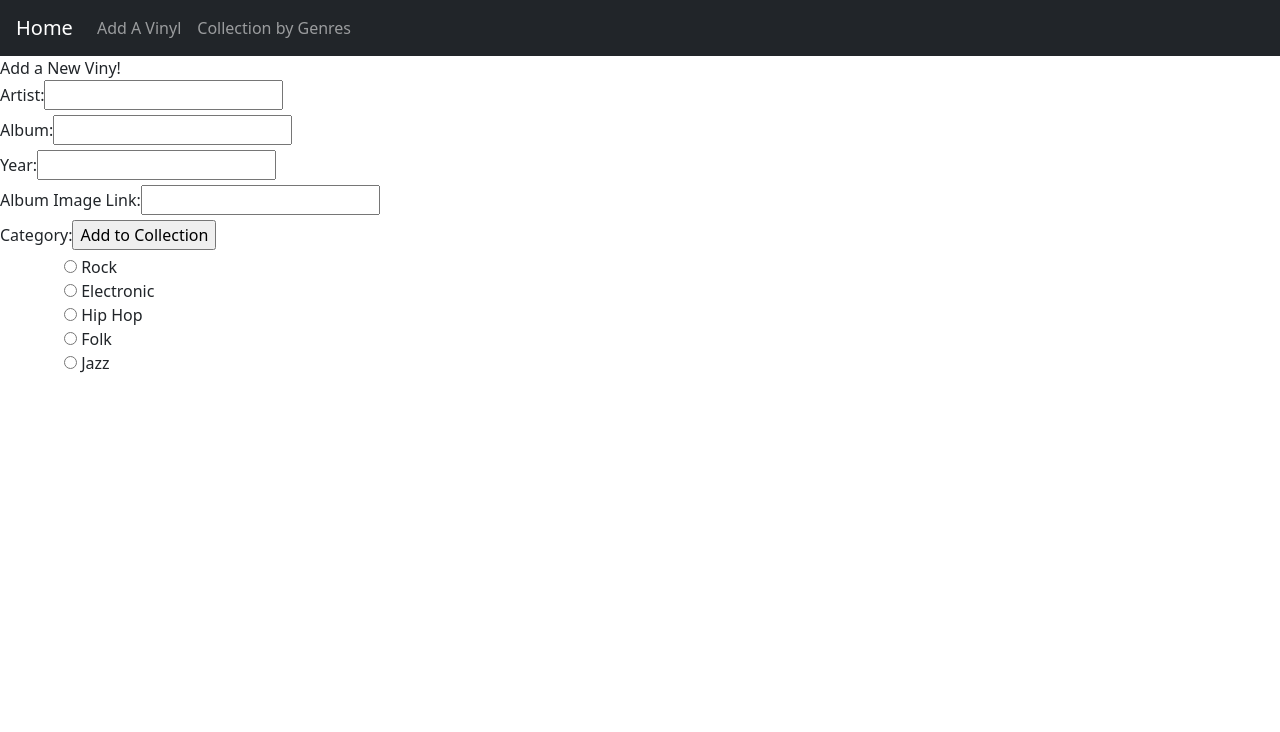
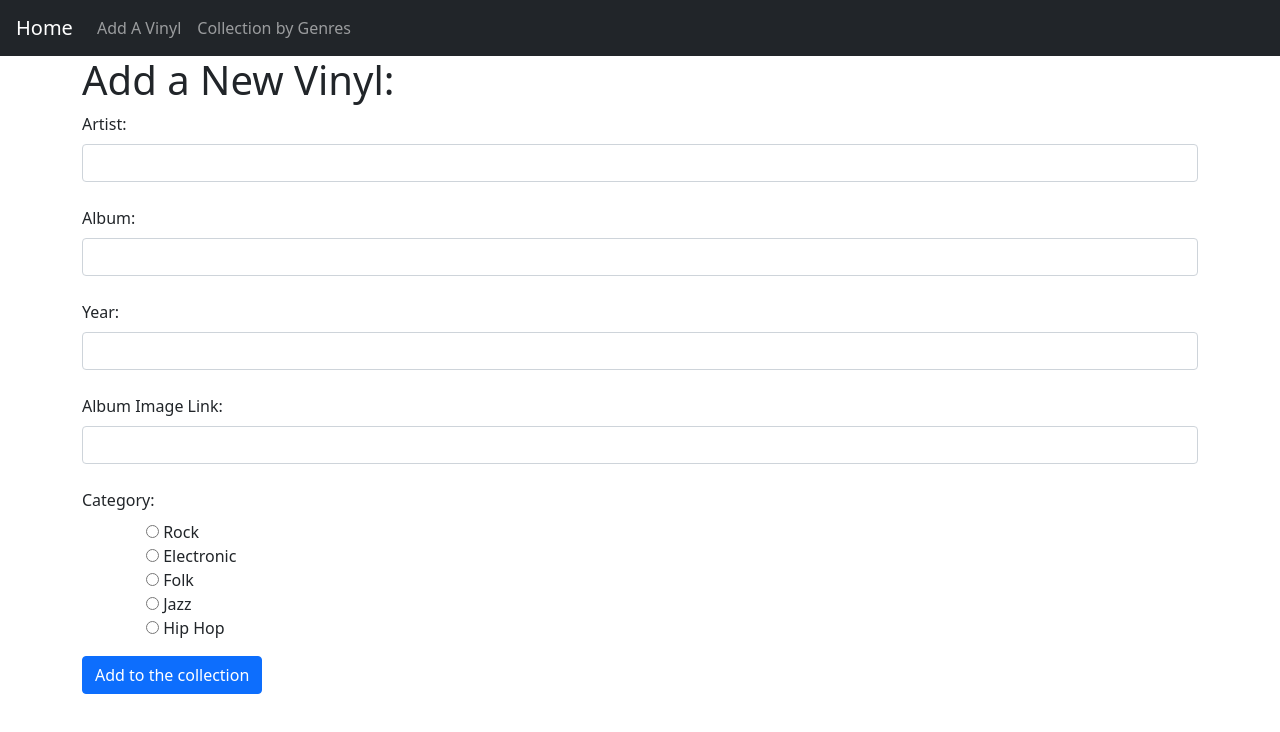
Before and after one commit to jlesly/vinyl_frontend, a React (Create React App) app: page /vinyls/new in a window 1280 px wide. Shown: the top 732 px of the page. Built offline with nearby package versions, Linux system fonts and the light colour scheme; no server answers.

Commit message:
fixed vinyl cards

```diff
--- a/src/App.js
+++ b/src/App.js
@@ -9,6 +9,7 @@ import Home from './components/Home';
 import { Switch, Route} from 'react-router-dom';
 import NavBar from './components/NavBar'
 import 'bootstrap/dist/css/bootstrap.min.css';
+
 
 class App extends React.Component {
   componentDidMount() {
@@ -24,6 +25,7 @@ class App extends React.Component {
           <Route exact path='/vinyls/new' component={ VinylFormContainer }/>
           <Route path='/categories' component={ CategoriesContainer }/>
         </Switch>
+
       </div>
     );
   }
--- a/src/components/Home.js
+++ b/src/components/Home.js
@@ -5,7 +5,8 @@ const Home = () => {
     return (
         <>
         <div className='home'>
-        <h1>Home</h1>
+        <h1>Welcome to Vinyl17!</h1>
+        <p>Check out the vinyl collection</p>
         </div>
         < CategoriesContainer />
         </>
--- a/src/components/Navbar.js
+++ b/src/components/Navbar.js
@@ -11,6 +11,7 @@ const NavBar = () => {
             <Nav.Link href="/vinyls/new">Add A Vinyl</Nav.Link>
             <Nav.Link href="/categories">Collection by Genres</Nav.Link>
 
+
             </Nav>
             </Navbar>
         )
--- a/src/components/Vinyls.js
+++ b/src/components/Vinyls.js
@@ -1,29 +1,33 @@
 import React from 'react';
 import { connect } from 'react-redux';
 import { Link } from 'react-router-dom'
-import { Card, Container, ListGroup, ListGroupItem } from 'react-bootstrap'
+import { Card, Container, Row, Col, ListGroup, ListGroupItem} from 'react-bootstrap'
 
 
 const Vinyls = ({ vinyls, category }) => {
     return (
         <div className='vinylsforcategory'>
             <h1>{category.name} Vinyls!</h1>
-            {vinyls.map(vinylCat=> <ul key={vinylCat.id}>
-                <br/>
+
             <Container fluid>
-                <Card style={{ width: '18rem'}}>
+            <Row xs={1} md={2} lg={4} xl={6} className='g-8'>
+                {vinyls.map(vinylCat=>
+                <Col key={vinylCat.id} className='d-flex'>
+                <Card border="dark" style={{ width: '18rem'}} className= 'text-center'>
                 <Link to={`/categories/$vinylCat.category_id}/vinyls/${vinylCat.id}`}></Link>
                 <Card.Img variant="top" src={vinylCat.image_url} alt={`Album cover for ${vinylCat.album}`}/>
                 <Card.Body>
                     <Card.Title>{vinylCat.artist}</Card.Title>
                 </Card.Body>
                 <ListGroup className="list-group-flush">
-                <ListGroupItem>{vinylCat.album}</ListGroupItem>
-                <ListGroupItem>{vinylCat.year}</ListGroupItem>
+                <ListGroupItem>Album: {vinylCat.album}</ListGroupItem>
+                <ListGroupItem>Released: {vinylCat.year}</ListGroupItem>
                 </ListGroup>
                 </Card>
+                </Col>)}
+            </Row>
             </Container>
-            </ul>)}
+
         </div>
     )
 }
--- a/src/containers/VinylFormContainer.js
+++ b/src/containers/VinylFormContainer.js
@@ -1,7 +1,8 @@
 import React from "react";
 import { connect } from "react-redux";
-import { addVinyl } from '../actions/vinylsActions'
-import { fetchCategories } from '../actions/categoriesActions'
+import { addVinyl } from '../actions/vinylsActions';
+import { fetchCategories } from '../actions/categoriesActions';
+import {Form, Button, Container} from 'react-bootstrap'
 
 class VinylFormContainer extends React.Component {
     state = {
@@ -15,6 +16,7 @@ class VinylFormContainer extends React.Component {
     handleSubmit = e => {
         e.preventDefault();
         this.props.addVinyl(this.state)
+
     }
 
     handleChange = e => {
@@ -25,42 +27,38 @@ class VinylFormContainer extends React.Component {
     }
 
     render() {
-        {console.log(this.state)}
         return(
-            <div>
-                Add a New Viny!
-
-                <form onSubmit={this.handleSubmit}>
-                    <label>Artist:</label>
-                    <input type="text" value={this.state.artist} onChange={this.handleChange} name="artist"/>
+            <Container>
+                <h1>Add a New Vinyl:</h1>
+                <Form onSubmit={this.handleSubmit}>
+                    <Form.Label>Artist:</Form.Label>
+                    <Form.Control type="text" name="artist" value={this.state.artist} onChange={this.handleChange} required/>
                     <br/>
 
-                    <label>Album:</label>
-                    <input type="text" value={this.state.album} onChange={this.handleChange} name="album"/>
+                    <Form.Label>Album:</Form.Label>
+                    <Form.Control type="text" name="album" value={this.state.album} onChange={this.handleChange} required/>
                     <br/>
 
-                    <label>Year:</label>
-                    <input type="text" value={this.state.year} onChange={this.handleChange} name="year"/>
+                    <Form.Label>Year:</Form.Label>
+                    <Form.Control type="text" name="year" value={this.state.year} onChange={this.handleChange} required/>
                     <br/>
 
-                    <label>Album Image Link:</label>
-                    <input type="text" value={this.state.image_url} onChange={this.handleChange} name="image_url"/>
+                    <Form.Label>Album Image Link:</Form.Label>
+                    <Form.Control type="text" name="image_url" value={this.state.image_url} onChange={this.handleChange} required/>
                     <br/>
 
-                    <label>Category:</label>
+                    <Form.Label>Category:</Form.Label>
 
-                    <input type="submit" value="Add to Collection" />
                     <ul>
-                        <ol><input type="radio" value="Rock" checked={this.state.category_id === "Rock"} onChange={this.handleChange} name="category" /> Rock</ol>
-                        <ol><input type="radio" value="Electronic" checked={this.state.category_id === "Electronic"} onChange={this.handleChange} name="category" /> Electronic</ol>
-                        <ol><input type="radio" value="Hip Hop" checked={this.state.category_id === "Hip Hop"} onChange={this.handleChange} name="category" /> Hip Hop</ol>
-                        <ol><input type="radio" value="Folk" checked={this.state.category_id === "Folk"} onChange={this.handleChange} name="category" /> Folk</ol>
-                        <ol><input type="radio" value="Jazz" checked={this.state.category_id === "Jazz"} onChange={this.handleChange} name="category" /> Jazz</ol>
+                        <ol><input type="radio" value="1" checked={this.state.category_id === "1"} onChange={this.handleChange} name="category_id" /> Rock</ol>
+                        <ol><input type="radio" value="2" checked={this.state.category_id === "2"} onChange={this.handleChange} name="category_id" /> Electronic</ol>
+                        <ol><input type="radio" value="3" checked={this.state.category_id === "3"} onChange={this.handleChange} name="category_id" /> Folk</ol>
+                        <ol><input type="radio" value="4" checked={this.state.category_id === "4"} onChange={this.handleChange} name="category_id" /> Jazz</ol>
+                        <ol><input type="radio" value="5" checked={this.state.category_id === "5"} onChange={this.handleChange} name="category_id" /> Hip Hop</ol>
                     </ul>
-
-
-                </form>
-            </div>
+                    <Button variant="primary" type="submit">Add to the collection</Button>
+                </Form>
+            </Container>
         )
     }
 
```
Also changed, not shown: public/img/Bimage.png (added), src/App.css (indentation only).
